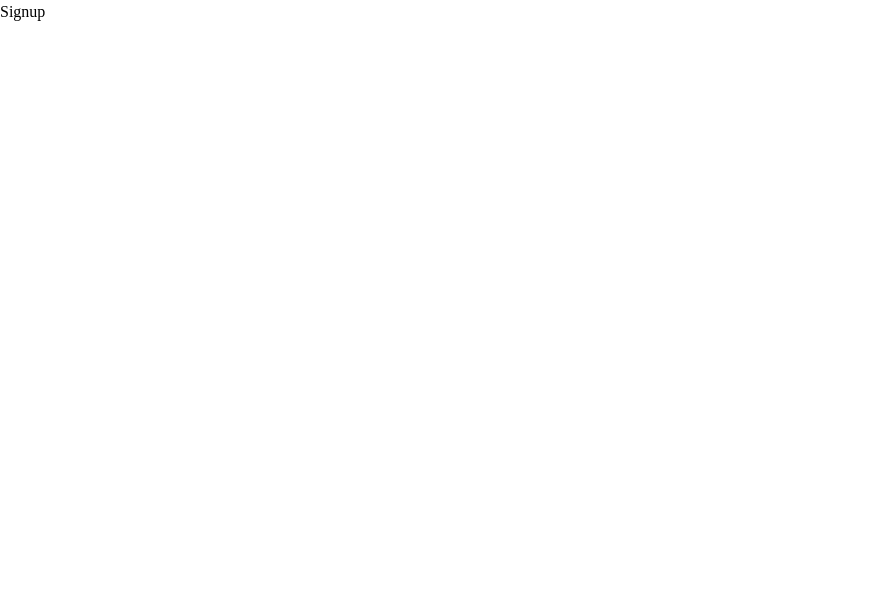
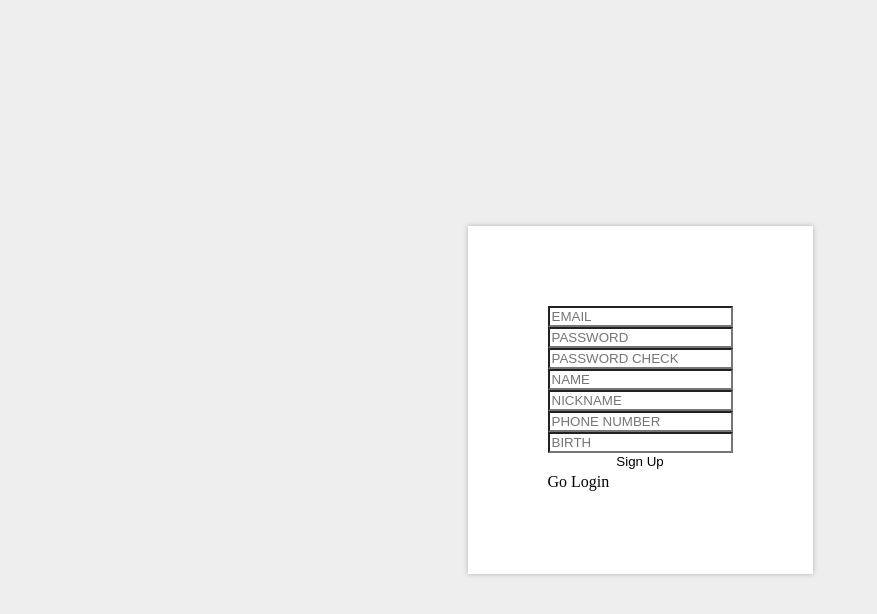
Before and after one commit to TeamAgree/chatting-web, a React (Create React App) app: page /signup in a window 1280 px wide. Shown: the top 614 px of the page, without its empty margins (0-877 px from the left). Built offline with nearby package versions, Linux system fonts and the light colour scheme.

Commit message:
feat: 로그인, 회원가입 component 생성

```diff
--- a/src/pages/Public/Login/index.tsx
+++ b/src/pages/Public/Login/index.tsx
@@ -83,7 +83,7 @@ const Login = () => {
           <input
             type="text"
             name="id"
-            placeholder="ID"
+            placeholder="EMAIL"
             value={id}
             onChange={onChangeId}
           />
@@ -94,10 +94,13 @@ const Login = () => {
             value={password}
             onChange={onChangePassword}
           />
-          <button type="submit">로그인</button>
+          <button type="submit">Login</button>
           {isError && <p>{errorText}</p>}
+          <div className="link_wrap">
+            <Link to="/forgot">Forgot</Link>
+            <Link to="/signup">Sign Up</Link>
+          </div>
         </Form>
-        <Link to="/signup">회원가입</Link>
       </div>
     </LoginWrap>
   );
--- a/src/pages/Public/Signup/index.tsx
+++ b/src/pages/Public/Signup/index.tsx
@@ -1,5 +1,322 @@
+import React, {
+  useCallback,
+  useEffect,
+  useState,
+} from 'react';
+import useInput from '../../../hooks/useInput';
+import { Link } from 'react-router-dom';
+import { SignUpProps } from '../../../typings/db';
+import { SignUpWrap, Form } from '../Login/styles';
+import axios, { AxiosRequestConfig } from 'axios';
+// import { useSetRecoilState } from 'recoil';
+import { EmailValidation } from '../../../utils/validation';
+
 const Signup = () => {
-  return <div>Signup</div>;
+  // const [id, onChangeId] = useInput('');
+  const [email, setEmail] = useState('');
+  const [password, onChangePassWord] = useInput('');
+  // const [passwordCheck, onChangePassWordCheck] = useInput('');
+  const [passwordCheck, setPasswordCheck] = useState('');
+  const [name, onChangeName] = useInput('');
+  const [nickName, onChangeNickname] = useInput('');
+  const [birth, onChangeBirth] = useInput('');
+  // const [phoneNumber, onPhoneNumber] = useInput('');
+  const [phoneNumber, setPhoneNumber] = useState('');
+
+  const [isError, setIsError] = useState(false);
+  const [errorText, setErrorText] = useState('');
+  // const [isSuccess, setIsSuccess] = useState(false);
+  // const [successText, setSuccessText] = useState('');
+  const [isDoubleCheckId, setIsDoubleCheckId] =
+    useState(false);
+  const [isDoubledCheckText, setIsDoubleCheckText] =
+    useState('');
+  const [isEmailFormText, setIsEmailFormText] =
+    useState('');
+  const [isEmailForm, setIsEmailForm] = useState(true);
+
+  let timeout: NodeJS.Timeout | undefined;
+
+  const onChangeId = useCallback(
+    // async (e: React.ChangeEvent<HTMLInputElement>) => {
+    (e: React.ChangeEvent<HTMLInputElement>) => {
+      setEmail(e.target.value);
+      const isEmailCheck = EmailValidation(e.target.value);
+
+      if (e.target.value === '') {
+        setIsEmailForm(true);
+        return;
+      }
+
+      if (!isEmailCheck) {
+        setIsEmailForm(isEmailCheck);
+        setIsEmailFormText(
+          '이메일 형식으로 작성해 주세요.',
+        );
+        return;
+      } else {
+        setIsEmailForm(isEmailCheck);
+      }
+
+      if (timeout) {
+        clearTimeout(timeout);
+      }
+      // timeout = setTimeout( async () => {
+      timeout = setTimeout(() => {
+        const getAxiosConfig: AxiosRequestConfig = {
+          method: 'GET',
+          url: `${process.env.PUBLIC_BASE_URL}/user/double-check/${e.target.value}`,
+        };
+
+        try {
+          const res = axios.request(getAxiosConfig);
+
+          console.log(res);
+
+          // if (res?.data.code === 100) {
+          //   setIsDoubleCheckId(true);
+          //   setIsDoubleCheckText(res?.data.result);
+          // } else {
+          //   throw res;
+          // }
+        } catch (e) {
+          console.error(e);
+        }
+      }, 300);
+    },
+    [],
+  );
+
+  const onChangePassWordCheck = useCallback(
+    // async (e: React.ChangeEvent<HTMLInputElement>) => {
+    (e: React.ChangeEvent<HTMLInputElement>) => {
+      setPasswordCheck(e.target.value);
+      console.log('1', password);
+      console.log('w', e.target.value);
+
+      if (password !== e.target.value) {
+        setIsError(true);
+        setErrorText('비밀번호가 일치하지 않습니다.');
+        return;
+      } else {
+        setIsError(false);
+      }
+    },
+    [password],
+  );
+
+  const onPhoneNumber = useCallback(
+    // async (e: React.ChangeEvent<HTMLInputElement>) => {
+    (e: React.ChangeEvent<HTMLInputElement>) => {
+      const tmp = e.target.value.replace(/-/g, '');
+      console.log(tmp);
+      // e.target.value && e.target.value.replace(/-/g, '');
+      setPhoneNumber(tmp);
+    },
+    [],
+  );
+
+  const onSubmit = useCallback(
+    // async (e: React.FormEvent<HTMLFormElement>) => {
+    (e: React.FormEvent<HTMLFormElement>) => {
+      e.preventDefault();
+      setIsError(false);
+      setErrorText('');
+
+      console.log(isDoubleCheckId);
+
+      // if(!isDoubleCheckId) {
+      //     setIsError(true);
+      //     setErrorText('이메일 중복확인이 필요합니다.');
+      //     return;
+      // }
+      if (!email) {
+        setIsError(true);
+        setErrorText('이메일을 입력하세요.');
+        return;
+      }
+      if (!isEmailForm) {
+        setIsEmailForm(false);
+        setIsEmailFormText(
+          '이메일 형식으로 작성해 주세요.',
+        );
+        return;
+      }
+      if (!password) {
+        setIsError(true);
+        setErrorText('비밀번호를 입력하세요.');
+        return;
+      }
+      if (!passwordCheck || password !== passwordCheck) {
+        setIsError(true);
+        setErrorText('비밀번호가 일치하지 않습니다.');
+        return;
+      }
+      if (!name) {
+        setIsError(true);
+        setErrorText('이름을 입력하세요.');
+        return;
+      }
+      if (!nickName) {
+        setIsError(true);
+        setErrorText('닉네임을 입력하세요.');
+        return;
+      }
+      if (!phoneNumber) {
+        setIsError(true);
+        setErrorText('닉네임을 입력하세요.');
+        return;
+      }
+      if (!birth) {
+        setIsError(true);
+        setErrorText('생일을 입력하세요.');
+        return;
+      }
+
+      const data: SignUpProps = {
+        id: email,
+        nickName,
+        pw: encodeURI(password),
+        name,
+        birth,
+      };
+
+      const postAxiosConfig: AxiosRequestConfig = {
+        method: 'POST',
+        url: `${process.env.PUBLIC_BASE_URL}/user/join`,
+        headers: {
+          'Content-Type': 'application/json',
+        },
+        data: JSON.stringify(data),
+      };
+
+      try {
+        // const res = await axios.request(postAxiosConfig);
+        const res = axios.request(postAxiosConfig);
+
+        console.log(res);
+
+        // if (res.data.code === 100) {
+        //   setIsSuccess(true);
+        //   setSuccessText(
+        //     '회원가입에 성공했습니다.\n로그인을 진행해 주세요!',
+        //   );
+        // } else {
+        //   throw res;
+        // }
+      } catch (e) {
+        console.error(e);
+      }
+    },
+    [email, nickName, password, passwordCheck, name, birth],
+  );
+
+  useEffect(() => {
+    setIsError(false);
+    setErrorText('');
+    setIsDoubleCheckId(false);
+    setIsDoubleCheckText('');
+  }, [
+    email,
+    password,
+    passwordCheck,
+    name,
+    nickName,
+    birth,
+  ]);
+
+  return (
+    <SignUpWrap>
+      <div className="container">
+        <Form onSubmit={onSubmit}>
+          <input
+            type="text"
+            name="email"
+            maxLength={30}
+            placeholder="EMAIL"
+            value={email}
+            onChange={onChangeId}
+            onInput={(
+              e: React.ChangeEvent<HTMLInputElement>,
+            ) => {
+              if (
+                e.target.value.length > e.target.maxLength
+              ) {
+                e.target.value = e.target.value.slice(
+                  0,
+                  e.target.maxLength,
+                );
+              }
+            }}
+          />
+          {isDoubleCheckId && <p>{isDoubledCheckText}</p>}
+          {!isEmailForm && <p>{isEmailFormText}</p>}
+          <input
+            type="password"
+            name="password"
+            placeholder="PASSWORD"
+            value={password}
+            onChange={onChangePassWord}
+          />
+          <input
+            type="password"
+            name="passwordCheck"
+            placeholder="PASSWORD CHECK"
+            value={passwordCheck}
+            onChange={onChangePassWordCheck}
+          />
+          <input
+            type="text"
+            name="name"
+            placeholder="NAME"
+            value={name}
+            onChange={onChangeName}
+          />
+          <input
+            type="text"
+            name="nickName"
+            placeholder="NICKNAME"
+            value={nickName}
+            onChange={onChangeNickname}
+          />
+          <input
+            type="number"
+            name="phoneNumber"
+            maxLength={11}
+            placeholder="PHONE NUMBER"
+            value={phoneNumber}
+            onChange={onPhoneNumber}
+          />
+          <input
+            type="number"
+            name="birth"
+            maxLength={6}
+            placeholder="BIRTH"
+            value={birth}
+            onChange={onChangeBirth}
+            onInput={(
+              e: React.ChangeEvent<HTMLInputElement>,
+            ) => {
+              if (
+                e.target.value.length > e.target.maxLength
+              ) {
+                e.target.value = e.target.value.slice(
+                  0,
+                  e.target.maxLength,
+                );
+              }
+            }}
+          />
+          <button type="submit">Sign Up</button>
+          {isError && <p>{errorText}</p>}
+          {/* {isSuccess && <p>{successText}</p>} */}
+          <div className="link_wrap">
+            <Link to="/login">Go Login</Link>
+          </div>
+        </Form>
+      </div>
+    </SignUpWrap>
+  );
 };
 
 export default Signup;
```
